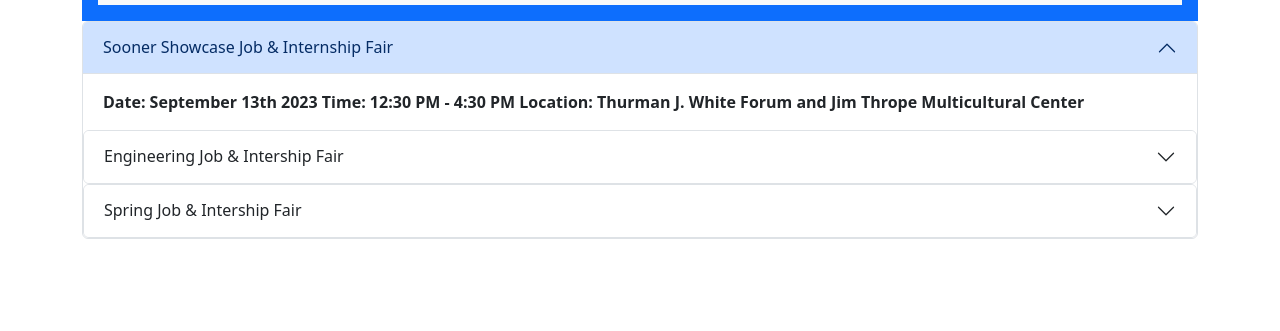
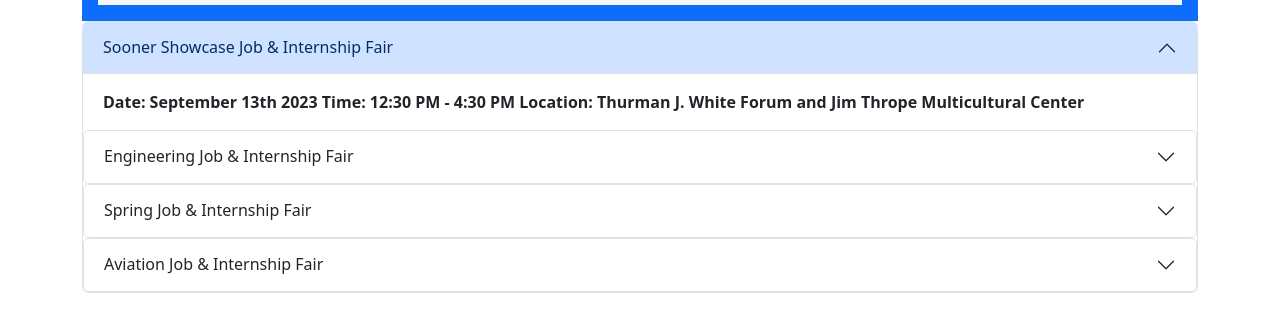
Before and after one commit to joslyndewberry/4013hw1, a plain HTML site: page accordion.html in a window 1280 px wide. Shown: the part 67-398 px from the top of the page. Drawn offline with nearby package versions, Linux system fonts and the light colour scheme.

Commit message:
Update accordion.html

```diff
--- a/accordion.html
+++ b/accordion.html
@@ -45,7 +45,7 @@
   <div class="accordion-item">
     <h2 class="accordion-header">
       <button class="accordion-button collapsed" type="button" data-bs-toggle="collapse" data-bs-target="#collapseTwo" aria-expanded="true" aria-controls="collapseTwo">
-        Engineering Job & Intership Fair
+        Engineering Job & Internship Fair
       </button>
     </h2>
     <div id="collapseTwo" class="accordion-collapse collapse" data-bs-parent="#accordionExample">
@@ -59,7 +59,21 @@
   <div class="accordion-item">
     <h2 class="accordion-header">
       <button class="accordion-button collapsed" type="button" data-bs-toggle="collapse" data-bs-target="#collapseThree" aria-expanded="true" aria-controls="collapseThree">
-        Spring Job & Intership Fair
+        Spring Job & Internship Fair
+      </button>
+    </h2>
+    <div id="collapseThree" class="accordion-collapse collapse" data-bs-parent="#accordionExample">
+      <div class="accordion-body">
+        <strong> Date: TBD
+          Time: TDB
+          Location: TBD
+      </div>
+    </div>
+  </div>
+      <div class="accordion-item">
+    <h2 class="accordion-header">
+      <button class="accordion-button collapsed" type="button" data-bs-toggle="collapse" data-bs-target="#collapseThree" aria-expanded="true" aria-controls="collapseThree">
+        Aviation Job & Internship Fair
       </button>
     </h2>
     <div id="collapseThree" class="accordion-collapse collapse" data-bs-parent="#accordionExample">
```
